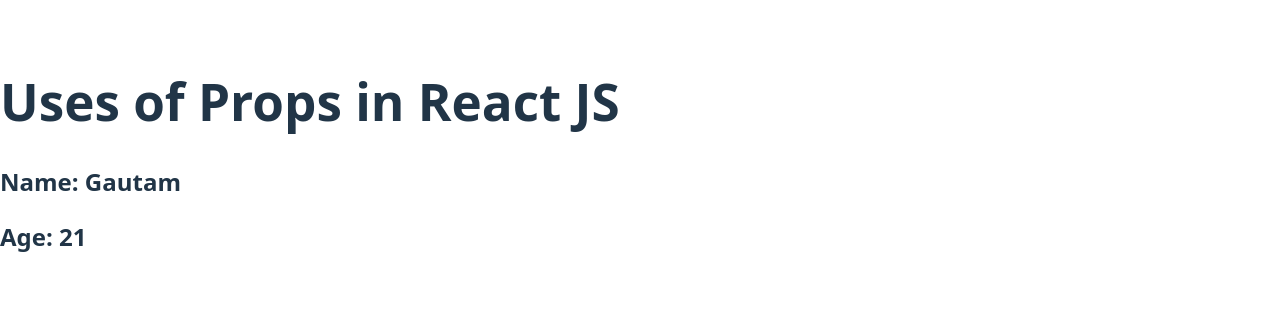
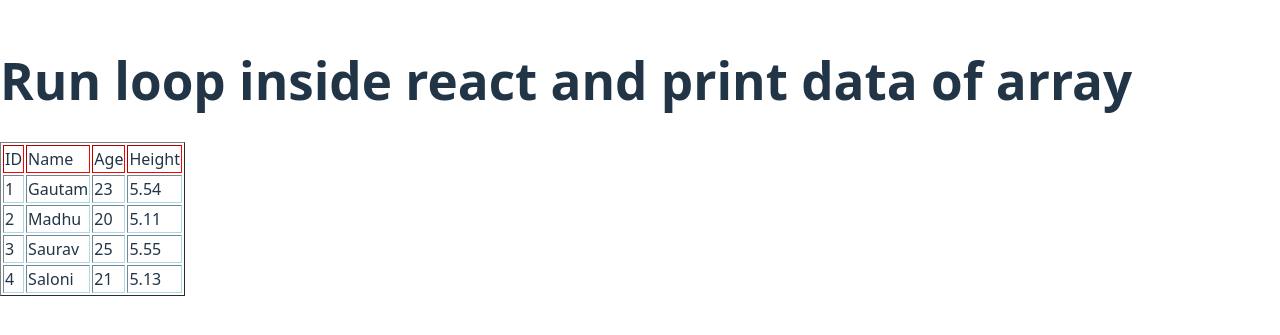
Before and after one commit to GautamKr2/react-Vlog, a React (Vite) app: page / in a window 1280 px wide. Shown: the part 243-578 px from the top of the page. Built offline with nearby package versions, Linux system fonts and the light colour scheme.

Commit message:
Learn Form handling and input field

```diff
--- a/src/App.jsx
+++ b/src/App.jsx
@@ -1,7 +1,9 @@
 // import Header, {Profile, name} /*{Aa}*/ from './Header'
 // import CallFun from './withoutJSX'
 // import Fruit from './statesUse'
-import UseProps from './useProps';
+import UseProps, { PrintArrayData } from './useProps';
+// import InputField from "./inputField"
+// import CheckBoxes, { Radio } from "./handleForm"
 
 function App() {
   const obj = {
@@ -18,7 +20,17 @@ function App() {
     <button onClick={()=>alert("You clicked me!")}>Click_me</button> */}
     {/* <Fruit /> */}
 
-    <UseProps ob={obj} />
+    {/* <UseProps ob={obj} />
+    <UseProps color="red">
+      <p style={{color:"orange"}}> This is sent from the calling time. </p>
+    </UseProps> */}
+
+    {/* < InputField /> */}
+
+    {/* <CheckBoxes /> <hr/>
+    <Radio/> */}
+
+    <PrintArrayData/>
   </>
 }
-export default App
+export default App;
--- /dev/null
+++ b/src/handleForm.jsx
@@ -0,0 +1,47 @@
+import { useState } from "react"
+
+export default function checkBox() {
+    let [skills, setSkills] = useState([]);
+
+    function handleSkill(event) {
+        if(event.target.checked) {
+            setSkills([...skills, event.target.value]);
+        } else {
+            setSkills([...skills.filter((skill)=>skill!=event.target.value)]);
+        }
+    }
+
+    return <>
+        <h1> Checkboxes select and store </h1>
+
+        <label> <input type="checkbox" value="Python" onChange={handleSkill} /> Python </label> <br/><br/>
+        <label> <input type="checkbox" value="Java" onChange={handleSkill} /> Java </label> <br/><br/>
+        <label> <input type="checkbox" value="PHP" onChange={handleSkill} /> PHP </label> <br/><br/>
+        <label> <input type="checkbox" value="NodeJS" onChange={handleSkill} /> NodeJS </label> <br/><br/>
+
+        <h2> {skills.toString()} </h2>
+    </>
+}
+
+export function Radio() {
+    let [gender, setGender] = useState("not selected");
+    let [city, setCity] = useState("not selected")
+
+    return <>
+        <h1> Radio select and place on UI </h1>
+
+        <label> <input type="radio" name="gender" value="Male" onChange={(e)=>setGender(e.target.value)} /> Male </label> <br/><br/>
+        <label> <input type="radio" name="gender" value="Female" onChange={(e)=>setGender(e.target.value)} /> Female </label> <br/>
+
+        <h2> Gender: {gender} </h2> <br/>
+
+        <select name="City" defaultValue="Patna" onChange={(ev)=>setCity(ev.target.value)}>
+            <option value="Patna" > Patna </option>
+            <option value="Gurgaon" > Gurgaon </option>
+            <option value="Varanashi" > Varanashi </option>
+            <option value="Banglore" > Banglore </option>
+        </select>
+
+        <h2> City: {city} </h2>
+    </>
+}
--- /dev/null
+++ b/src/inputField.jsx
@@ -0,0 +1,63 @@
+import {useState} from "react";
+
+function inputField() {
+    let [val, setVal] = useState("");
+
+    // let [name, setName] = useState(null);
+    // let [age, setAge] = useState(null);
+    // let [state, setState] = useState(null);
+
+    let [formData, setFormData] = useState({
+        name : "",
+        age : "",
+        state : ""
+    });
+
+    function handleChange(ev) {
+        setFormData({
+            ...formData,
+            [ev.target.name]: [ev.target.value]
+        });
+    }
+
+    return (<>
+        <h1> Input Field Value </h1>
+        <div>
+            {/* <input type="text" placeholder="Enter your name" onChange={(ev)=>setName(ev.target.value)} /> <br/>
+            <input type="number" placeholder="Enter your age: " onChange={(ev)=>setAge(ev.target.value)} /> <br/>
+            <input type="text" placeholder="Enter your state: " onChange={(ev)=>setState(ev.target.value)} /> <br/> */}
+
+            <input type="text" value={formData.name} name="name" placeholder="Enter your name" onChange={handleChange} /> <br/> <br/>
+            <input type="number" value={formData.age} name="age" placeholder="Enter your age: " onChange={handleChange} /> <br/> <br/>
+            <input type="text" value={formData.state} name="state" placeholder="Enter your state: " onChange={handleChange} /> <br/> <br/>
+
+            <div>
+                <ul>
+                    <li> Name: {formData.name} </li>
+                    <li> Age: {formData.age} </li>
+                    <li> State: {formData.state} </li>
+                </ul>
+            </div>
+
+            {/* <button onClick={()=>{setName(""),setAge(""),setState("")}}>Clear Form Data</button> */}
+            <button onClick={()=>{
+                setFormData({
+                    name: "",
+                    age: "",
+                    state: ""
+                });
+            }}>Clear form Data</button>
+
+        </div>
+
+        <hr />
+
+        <div>
+            <h2> {val} </h2>
+            <input type="text" value={val} onChange={(e)=>setVal(e.target.value)} placeholder="Enter any string: "></input>
+            <br/> <br/>
+            <button onClick={()=>setVal("")}> Clear </button>
+        </div>
+    </>);
+}
+export default inputField;
--- a/src/useProps.jsx
+++ b/src/useProps.jsx
@@ -1,10 +1,70 @@
-function useProps({ob}) {
+export default function useProps({children, color="green"}) {
     return (
-        <div>
-            <h1> Uses of Props in React JS </h1>
+        <>
+        <h1> Uses of props </h1>
+        <div style={{color:color, backgroundColor:"white"}}>
+            {/* <h1> Uses of Props in React JS </h1>
             <h2> Name: {ob.name} </h2>
-            <h2> Age: {ob.age} </h2>
+            <h2> Age: {ob.age} </h2> */}
+            {children}
         </div>
-    )
+        </>
+    );
 }
-export default useProps;
+
+
+export function PrintArrayData() {
+    const userData = [
+        {
+            id: 1,
+            name: "Gautam",
+            age: 23,
+            height: 5.54
+        },
+        {
+            id: 2,
+            name: "Madhu",
+            age: 20,
+            height: 5.11
+        },
+        {
+            id: 3,
+            name: "Saurav",
+            age: 25,
+            height: 5.55
+        },
+        {
+            id: 4,
+            name: "Saloni",
+            age: 21,
+            height: 5.13
+        }
+    ];
+
+    return <>
+        <h1> Run loop inside react and print data of array </h1>
+
+        <table border="1" >
+            <thead>
+                <tr style={{border:"2px dotted red"}}>
+                    <td> ID </td>
+                    <td> Name </td>
+                    <td> Age </td>
+                    <td> Height </td>
+                </tr>
+            </thead>
+            <tbody>
+                {
+                    userData.map((item)=>(
+                        <tr style={{border:"2px solid lightblue"}} key={item.id}>
+                            <td> {item.id} </td>
+                            <td> {item.name} </td>
+                            <td> {item.age} </td>
+                            <td> {item.height} </td>
+                        </tr>
+                    ))
+                }
+            </tbody>
+        </table>
+    </>
+}
```
